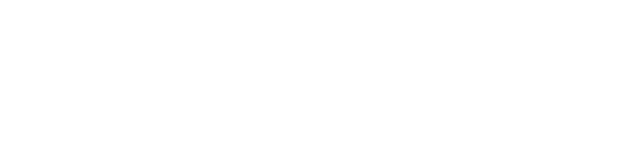
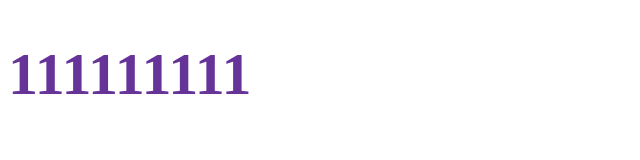
Before and after one commit to 2am-js-zj/test1, a plain HTML site: page index.html in a window 1280 px wide. Shown: the whole page, without its empty margins (0-640 px from the left). Drawn offline with Linux system fonts and the light colour scheme.

Commit message:
新增index.css和修改了index.html

```diff
--- /dev/null
+++ b/index.css
@@ -0,0 +1,4 @@
+h1 {
+    color: rebeccapurple;
+    font-size: 60px;
+}
--- a/index.html
+++ b/index.html
@@ -6,10 +6,11 @@
     <meta http-equiv="X-UA-Compatible" content="IE=edge">
     <meta name="viewport" content="width=device-width, initial-scale=1.0">
     <title>Document</title>
+    <link rel="stylesheet" href="./index.css">
 </head>
 
 <body>
-
+    <h1>111111111</h1>
 </body>
 
 </html>
```
